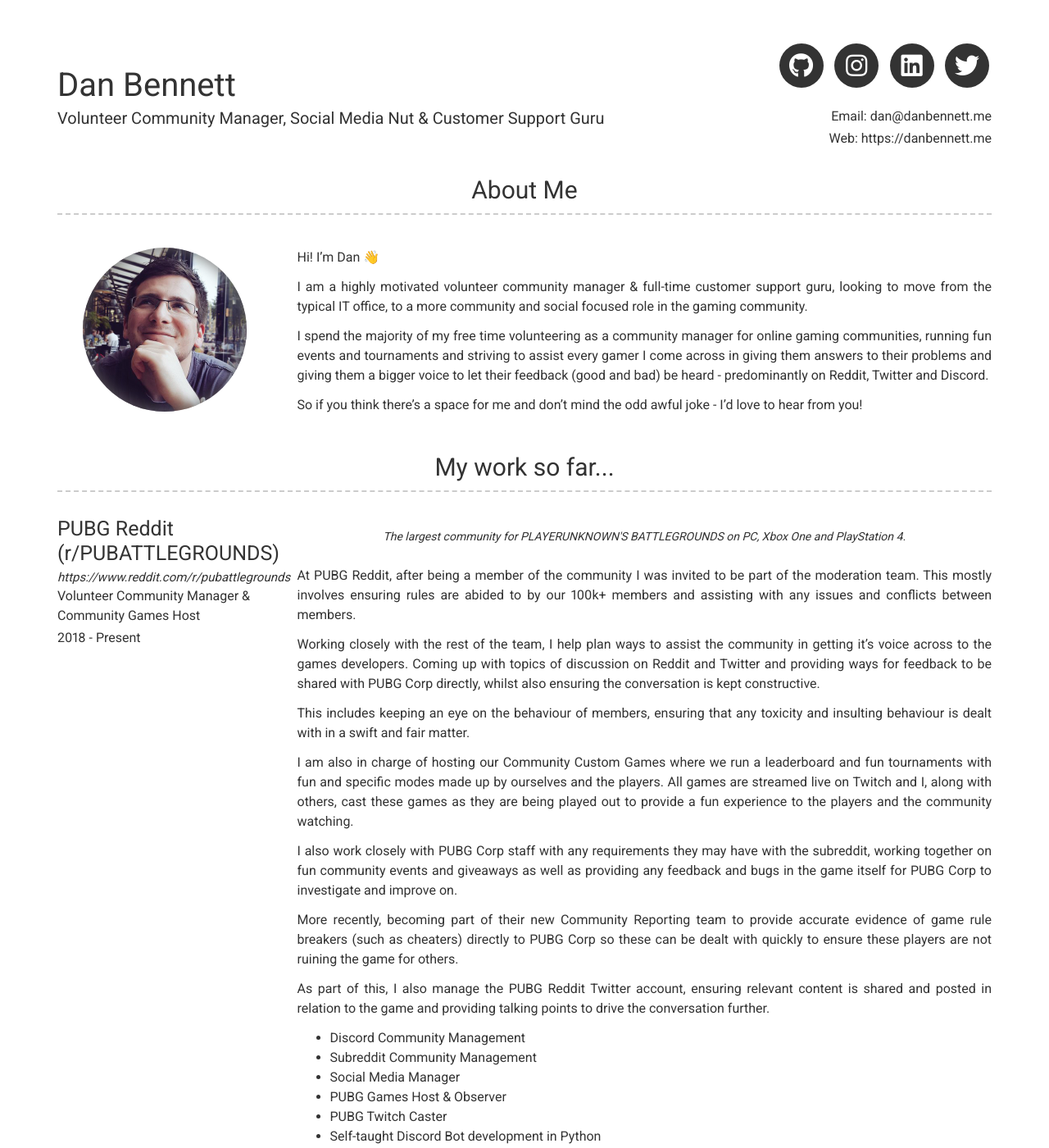
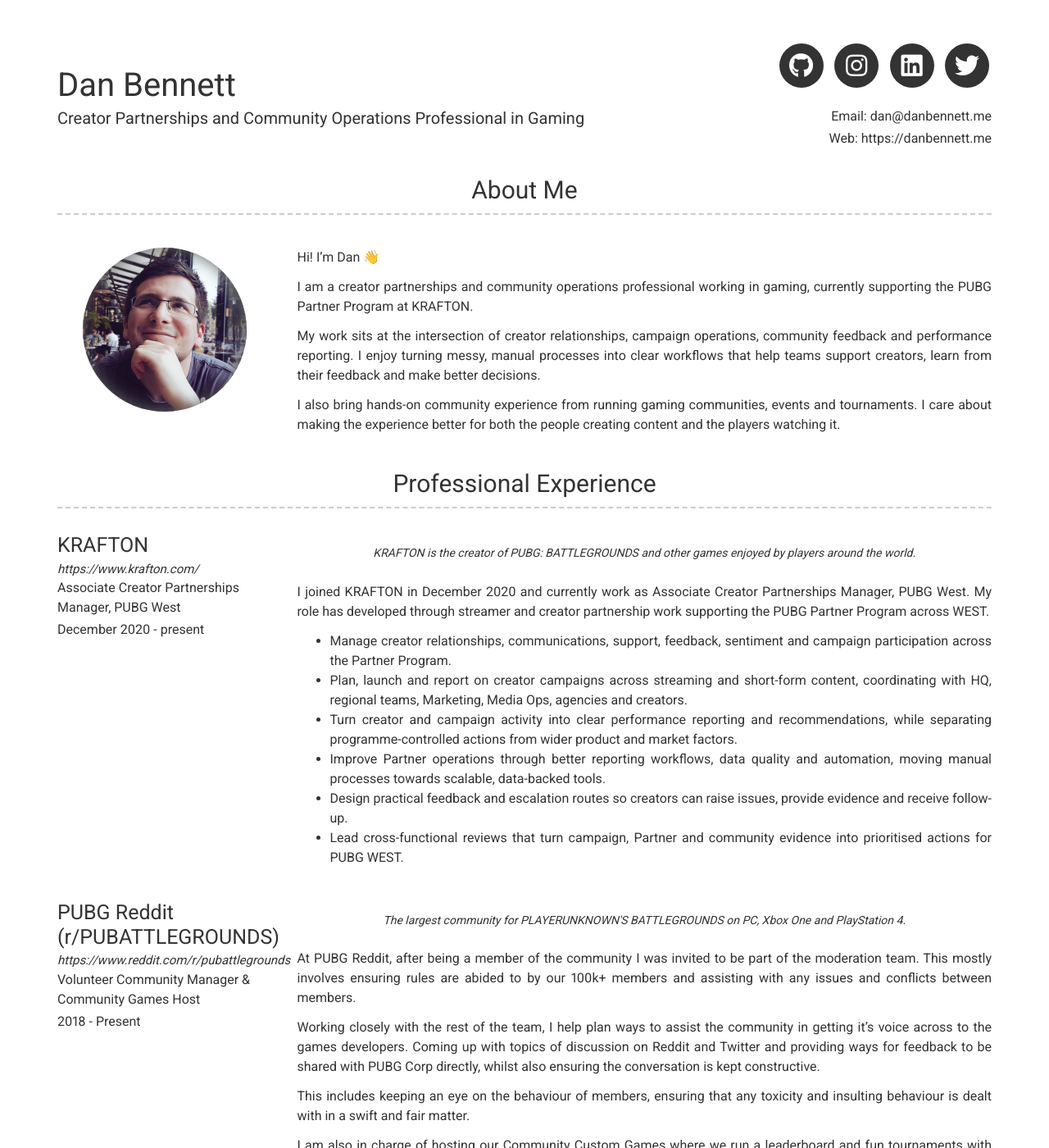
Before and after one commit to DanBennettUK/cv, a Jekyll site: the page built from index.md, in a window 1280 px wide and 1400 px high. Shown: the whole window at 82% size. Built offline with Jekyll 4.4.1, drawn with Linux system fonts in a browser that asks for light colours; nearby versions of some CDN libraries.

Commit message:
feat: refresh CV with KRAFTON experience (#72)

```diff
--- a/_config.yml
+++ b/_config.yml
@@ -4,7 +4,7 @@
 
 # Personal info
 name: Dan Bennett
-title: Volunteer Community Manager, Social Media Nut & Customer Support Guru
+title: Creator Partnerships and Community Operations Professional in Gaming
 email: dan@danbennett.me
 #phone: Your phone number (optional)
 website: https://danbennett.me
@@ -47,18 +47,17 @@
 about_content: | # this will include new lines to allow paragraphs
     Hi! I'm Dan 👋
 
-    I am a highly motivated volunteer community manager & full-time customer support guru, looking to move from the typical IT office, to a more community and social focused role in the gaming community.
+    I am a creator partnerships and community operations professional working in gaming, currently supporting the PUBG Partner Program at KRAFTON.
 
-    I spend the majority of my free time volunteering as a community manager for online gaming communities,
-    running fun events and tournaments and striving to assist every gamer I come across in giving them answers to their problems and giving them a bigger voice to let their feedback (good and bad) be heard - predominantly on Reddit, Twitter and Discord.
+    My work sits at the intersection of creator relationships, campaign operations, community feedback and performance reporting. I enjoy turning messy, manual processes into clear workflows that help teams support creators, learn from their feedback and make better decisions.
 
-    So if you think there's a space for me and don't mind the odd awful joke - I'd love to hear from you!
+    I also bring hands-on community experience from running gaming communities, events and tournaments. I care about making the experience better for both the people creating content and the players watching it.
 
 # Projects Section
 # projects_title: Projects #(Use this to override about projects section title)
 
 # Experience Section
-experience_title: My work so far...
+experience_title: Professional Experience
 
 # Education Section
 # education_title: Education #(Use this to override about education section title)
--- a/_data/experience.yml
+++ b/_data/experience.yml
@@ -1,3 +1,20 @@
+- layout: left
+  company: KRAFTON
+  link: https://www.krafton.com/
+  job_title: Associate Creator Partnerships Manager, PUBG West
+  dates: December 2020 - present
+  quote: >
+      KRAFTON is the creator of PUBG: BATTLEGROUNDS and other games enjoyed by players around the world.
+  description: | # this will include new lines to allow paragraphs
+      I joined KRAFTON in December 2020 and currently work as Associate Creator Partnerships Manager, PUBG West. My role has developed through streamer and creator partnership work supporting the PUBG Partner Program across WEST.
+
+      - Manage creator relationships, communications, support, feedback, sentiment and campaign participation across the Partner Program.
+      - Plan, launch and report on creator campaigns across streaming and short-form content, coordinating with HQ, regional teams, Marketing, Media Ops, agencies and creators.
+      - Turn creator and campaign activity into clear performance reporting and recommendations, while separating programme-controlled actions from wider product and market factors.
+      - Improve Partner operations through better reporting workflows, data quality and automation, moving manual processes towards scalable, data-backed tools.
+      - Design practical feedback and escalation routes so creators can raise issues, provide evidence and receive follow-up.
+      - Lead cross-functional reviews that turn campaign, Partner and community evidence into prioritised actions for PUBG WEST.
+
 - layout: left
   company: PUBG Reddit (r/PUBATTLEGROUNDS)
   link: https://www.reddit.com/r/pubattlegrounds
```
